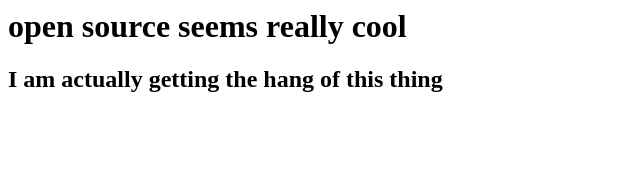
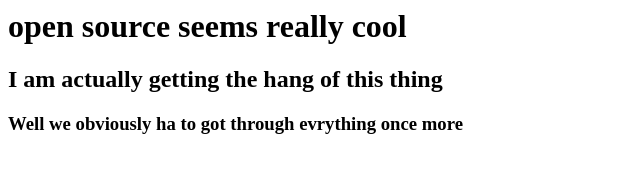
Before and after one commit to MichelleMayambu/learn-git, a plain HTML site: page index.html in a window 1280 px wide. Shown: the whole page, without its empty margins (0-640 px from the left). Drawn offline with Linux system fonts and the light colour scheme.

Commit message:
edited this again

```diff
--- a/index.html
+++ b/index.html
@@ -1,3 +1,4 @@
 
 <h1> open source seems really cool</h1>
 <h2>I am actually getting the hang of this thing</h2>
+<h3>Well we obviously ha to got through evrything once more</h3>
```
